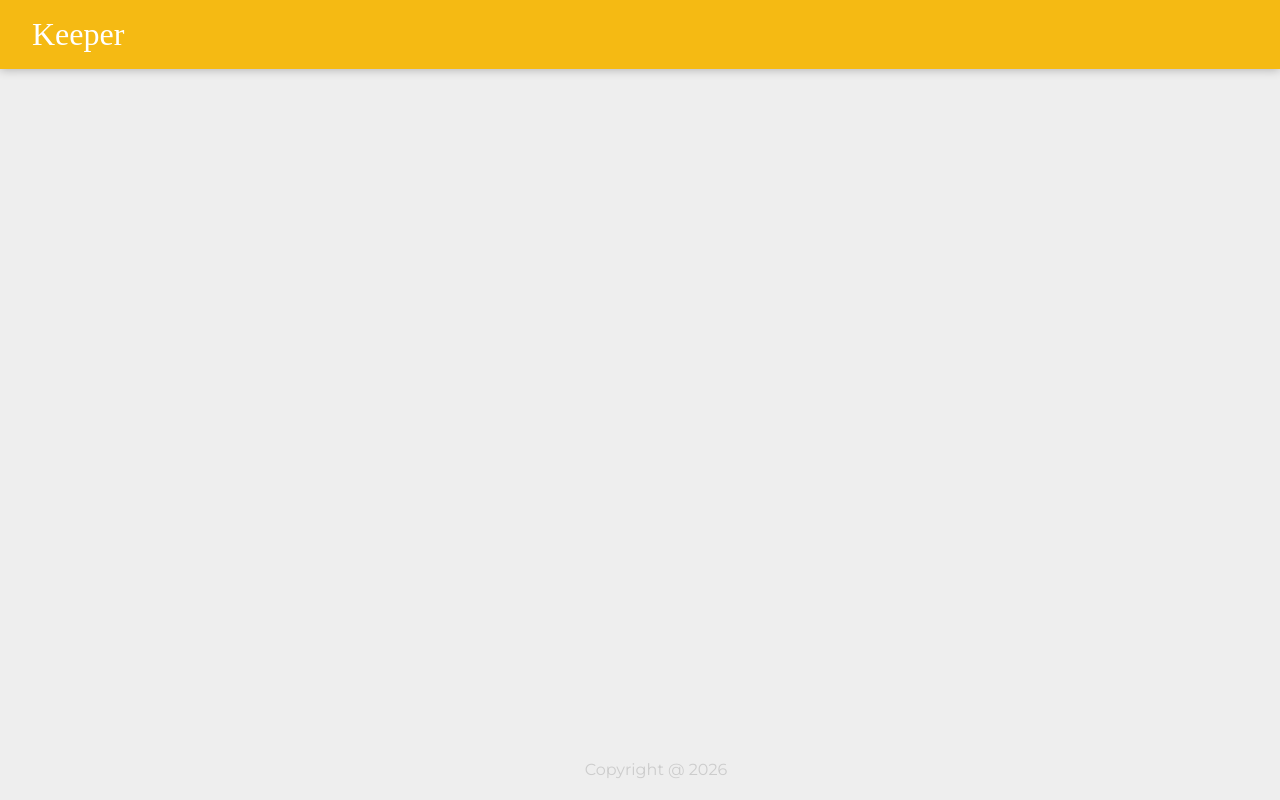
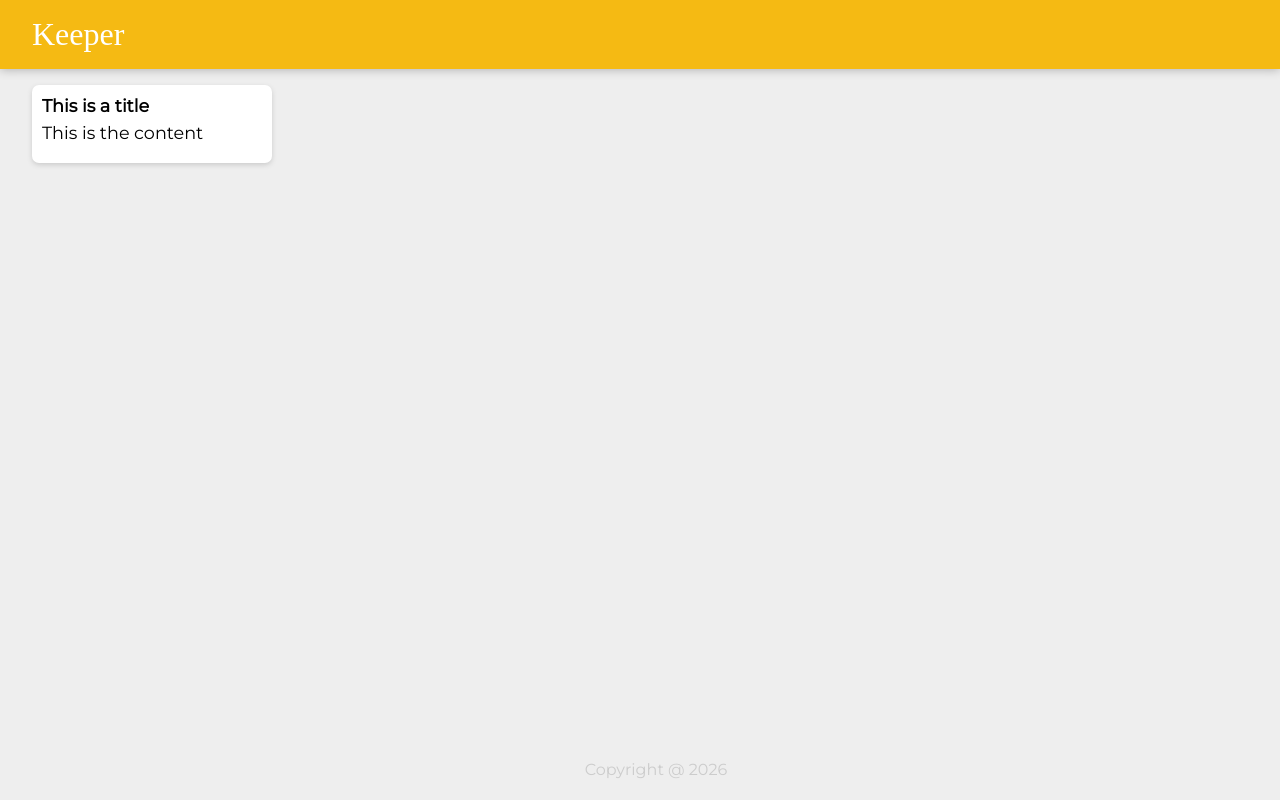
Before and after one commit to DianaCirjaliu/Keeper-App-udemy-course-exercise-, a React (Create React App) app: page / in a window 1280 px wide. Built offline with nearby package versions, Linux system fonts and the light colour scheme; a web font is replaced by a local one.

Commit message:
Task5:create a node.jsx component

```diff
--- a/src/components/App.jsx
+++ b/src/components/App.jsx
@@ -1,11 +1,13 @@
 import React from "react";
 import Header from "./Header";
 import Footer from "./Footer";
+import Note from "./Note";
 
 function App() {
   return (
     <div>
       <Header />
+      <Note />
       <Footer />
     </div>
   );
--- /dev/null
+++ b/src/components/Note.jsx
@@ -0,0 +1,12 @@
+import React from "react";
+
+function Note() {
+  return (
+    <div className="note">
+      <h1>This is a title</h1>
+      <p>This is the content</p>
+    </div>
+  );
+}
+
+export default Note;
```
